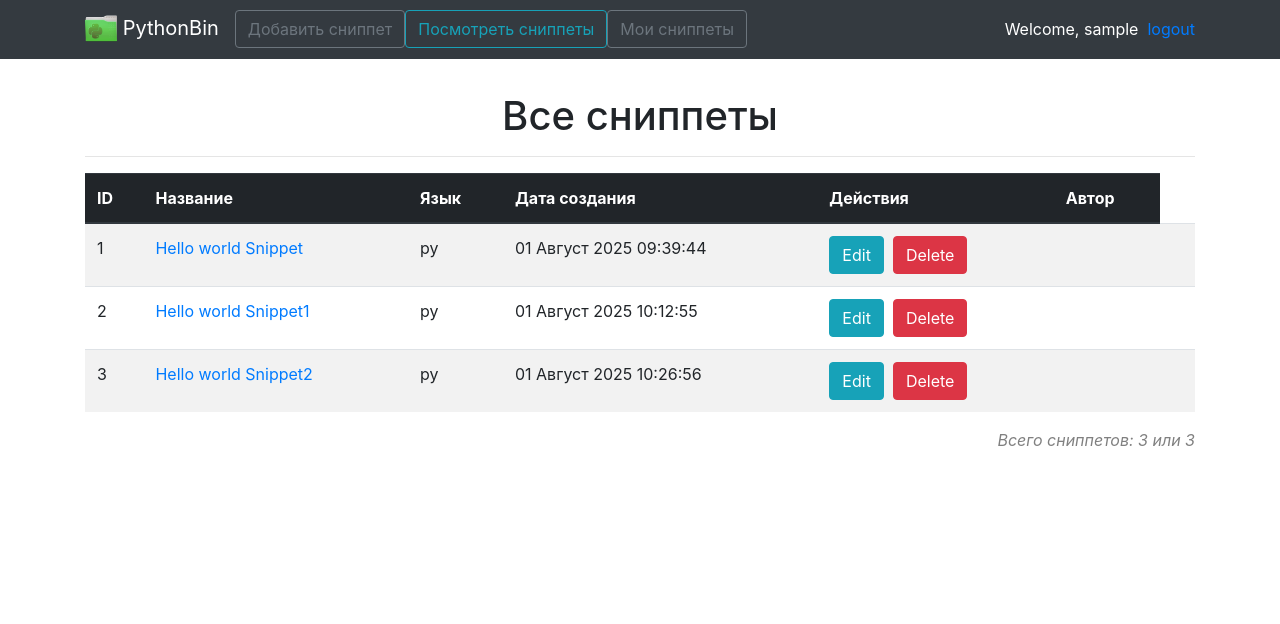
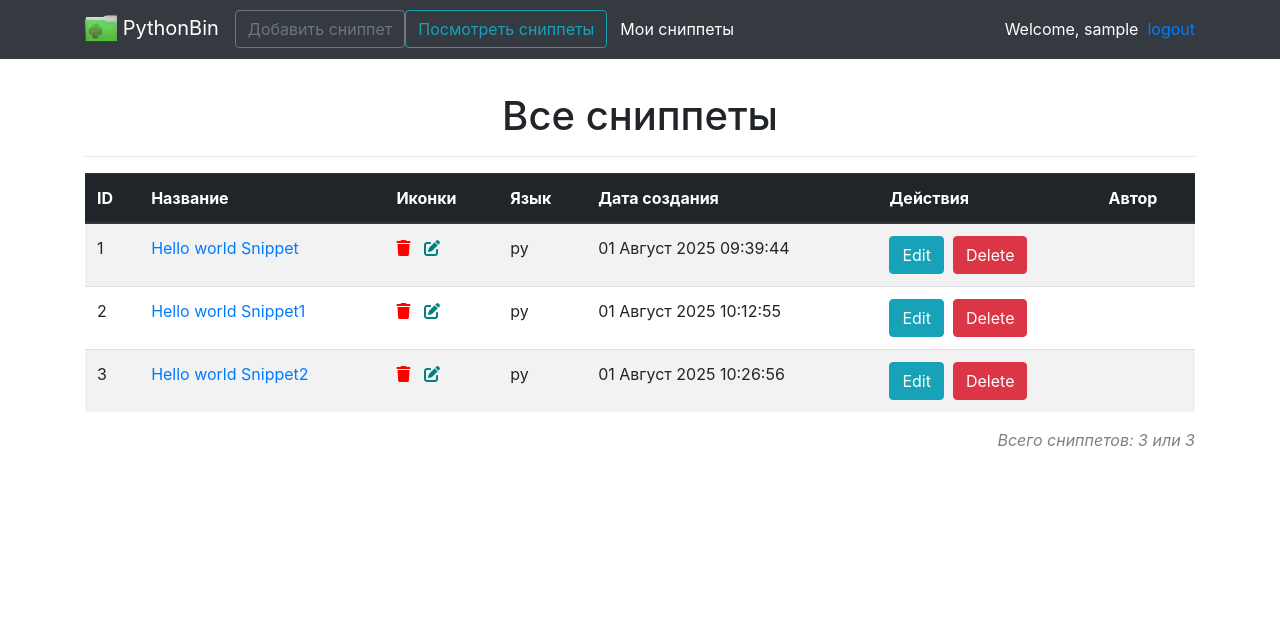
Before and after one commit to Sk8alex/DjangoSnippets, a Django app: page /snippets/list in a window 1280 px wide. Shown: the top 624 px of the page. Run offline with Django 3.2, Linux system fonts and the light colour scheme; the visitor is signed in with stand-in values (Sample User, id 1); data comes from the database, SQL or seed files in the repository; some libraries are stand-ins or nearby versions.

Commit message:
Add column for icons, add delete and edit in other view

```diff
--- a/templates/inc/inc-header.html
+++ b/templates/inc/inc-header.html
@@ -24,7 +24,7 @@
                     </li>
                     {% if request.user.is_authenticated %}
                     <li class="form-inline">
-                        <a class="btn btn-outline-secondary" href="{% url "my-snippets" %}">
+                        <a class="btn btn-dark" href="{% url "my-snippets" %}">
                             Мои сниппеты
                         </a>
                     </li>
--- a/templates/pages/edit_snippet.html
+++ b/templates/pages/edit_snippet.html
@@ -18,10 +18,11 @@
 
                     <div class="form-grop-row">
                         <div class="col-6">
-                            <input type="submit" class="btn btn-primary btn-block" value="Обновить сниппет">
+                            <input type="submit" class="btn btn-success btn-block" value="Обновить сниппет">
                         </div>
                     </div>
                 </form>
+
             </div>
         </div>
     </div>
--- a/templates/pages/view_snippets.html
+++ b/templates/pages/view_snippets.html
@@ -27,6 +27,7 @@
                     <tr>
                         <th scope="col">ID</th>
                         <th scope="col">Название</th>
+                        <th scope="col">Иконки</th>
                         <th scope="col">Язык</th>
                         <th scope="col">Дата создания</th>
                         <th scope="col">Дeйствия</th>
@@ -36,23 +37,32 @@
                     <tbody>
                     {% for snippet in snippets %}
                         <tr>
-                            <td scope="row">{{ snippet.id }}</td>
+                           <td scope="row">{{ snippet.id }}</td>
                             <td>
                                 <a href="{% url "snippet-detail" snippet.id %}"> {{ snippet.name }}</a>
+                            </td>
+                            <td>
+                                <a href="{% url "snippet-delete" snippet.id %}">
+                                    <i style="color: red;" class="fa-solid fa-trash"></i>&nbsp;&nbsp;
+                                </a>
+                                <a href="{% url "snippet-edit" snippet.id %}">
+                                    <i style="color: teal;" class="fa-solid fa-pen-to-square"></i>
+                                </a>
+                            </td>
 
-                                {% comment %} <a href="{% url "snippet-edit" snippet.id %}">
-                                    <i style="color: blue;" class="bi bi-pen"></i>
-                                </a> {% endcomment %}
-
-                            </td>
                             <td> {{ snippet.lang }} </td>
                             {# Ссылка на возможности форматирования дат #}
                             {# https://docs.djangoproject.com/en/5.2/ref/templates/builtins/#std-templatefilter-date #}
                             <td> {{ snippet.creation_date | date:"d F Y H:i:s" }}</td>
                             <td>
+
+
                                 <div style="display: flex; flex-direction: row;">
                                 <a href="{% url "snippet-edit" snippet.id %}" class="btn btn-info">Edit</a>
+
+                                {% comment %} пробелы {% endcomment %}
                                 &nbsp;&nbsp;
+
 
                                 <form action="{% url "snippet-delete" snippet.id %}" methot="post">
                                     <button type="submit" class ="btn btn-danger">Delete</button>
@@ -61,11 +71,6 @@
                                 </div>
                             </td>
                             <td>{{ snippet.user.username}}</td>
-                            <td>
-                                {% comment %} <a href="{% url "snippet-delete" snippet.id %}">
-                                <i style="color: red;" class="fa-solid fa-trash"></i> {% endcomment %}
-                                </a>
-                            </td>
 
                         </tr>
                     {% empty %}
```
Also changed, not shown: templates/pages/my_snippets.html (+13 -7 lines), templates/pages/snippet_detail.html (+14 -0 lines).
